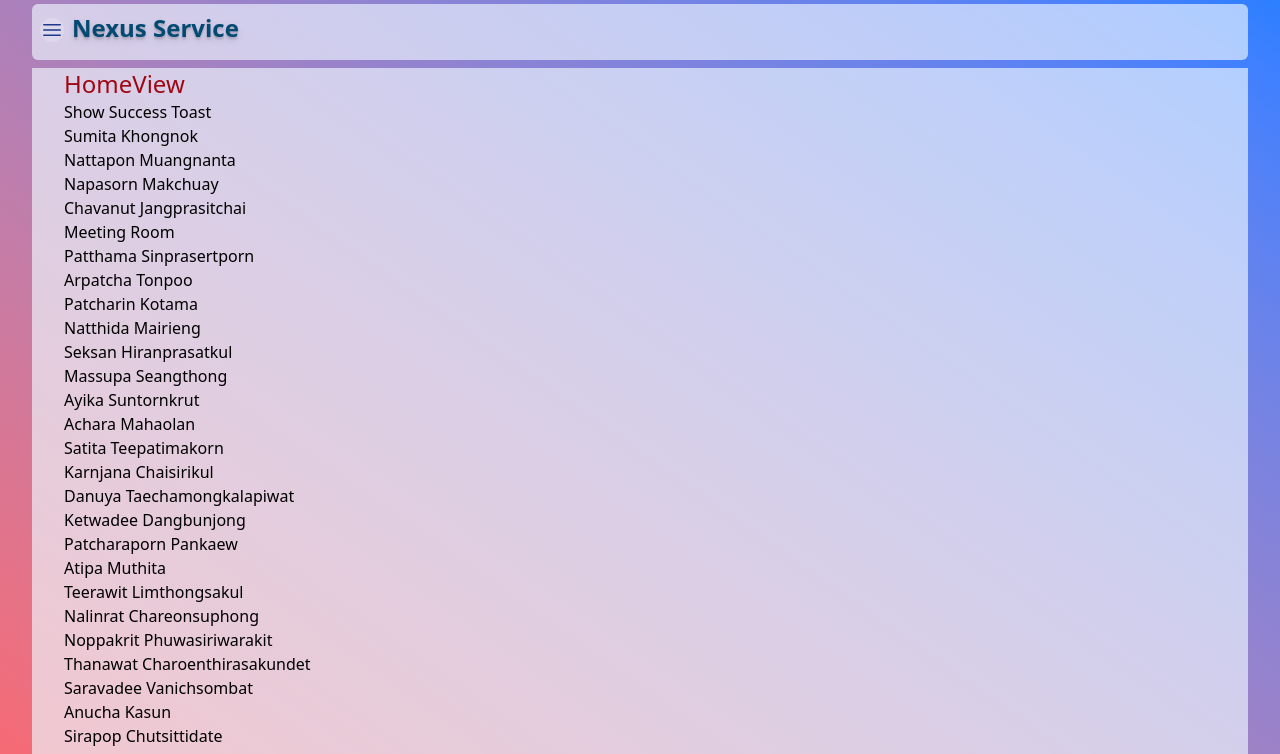
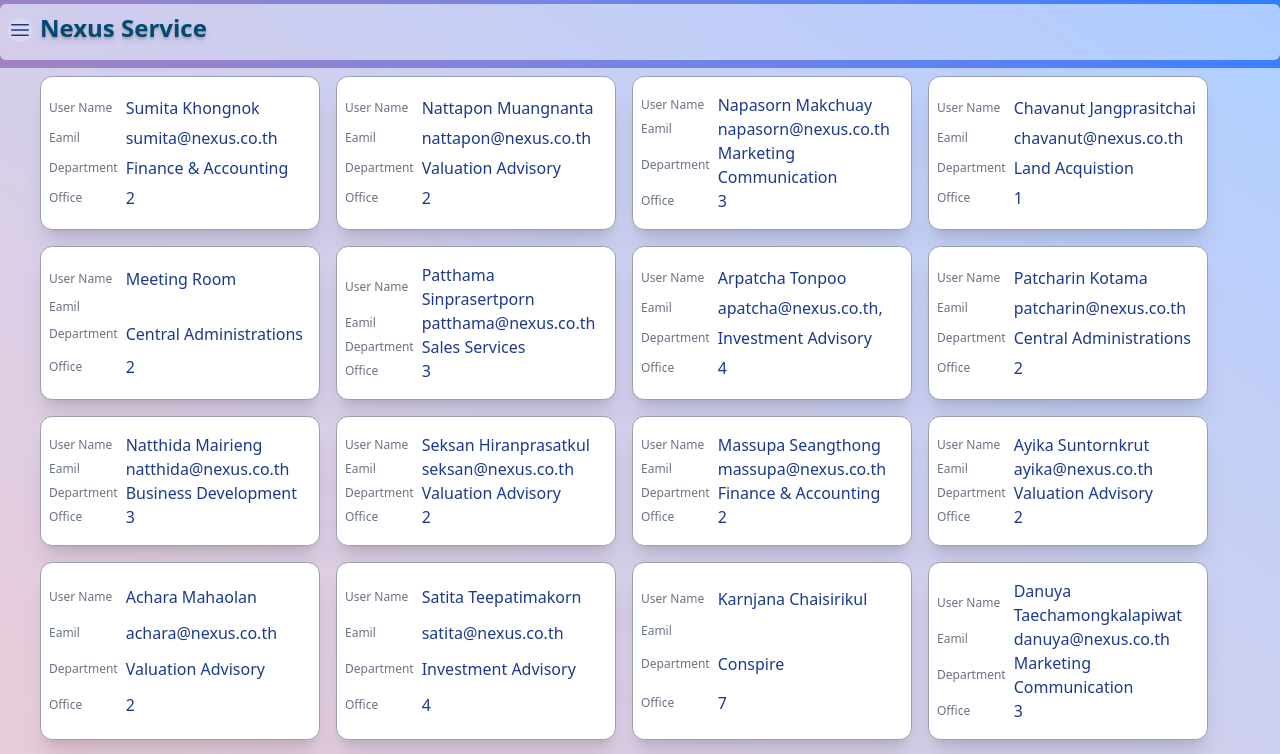
Before and after one commit to deskcodeFun/nexus-app, a Vue app: page / in a window 1280 px wide. Shown: the top 754 px of the page. Built offline with nearby package versions, Linux system fonts and the light colour scheme.

Commit message:
new file:   src/components/users/UserCard.vue   recive props with     defineProps({ staff: Object }) 	modified:   src/views/HomeView.vue   call <UserCard> send props with :staff="staff"

```diff
--- a/src/App.vue
+++ b/src/App.vue
@@ -1,10 +1,10 @@
 <template>
   <div class="bg-linear-35 from-red-400 to-blue-500">
     <!-- <header class="w-auto px-2 py-1 sm:ml-6"> -->
-    <header class="w-auto mx-8 mb-2 pt-1">
+    <header class="w-auto not-visited:mb-2 pt-1">
       <TheTopbar />
     </header>
-    <main class="min-h-screen w-auto px-8 mt-1 mx-8 bg-sky-50/65" id="mainApp">
+    <main class="min-h-screen mt-1 bg-sky-50/65" id="mainApp">
       <RouterView />
     </main>
   </div>
--- /dev/null
+++ b/src/components/users/UserCard.vue
@@ -0,0 +1,33 @@
+<template>
+  <div
+    class="w-[280px] flex flex-wrap bg-white border-1 border-gray-400 rounded-xl shadow-xl px-2 py-4 m-2"
+  >
+    <!-- show data -->
+    <table
+      class="table-auto [&_th]:text-left [&_th]:font-light [&_th]:text-xs [&_th]:text-gray-500 [&_td]:text-blue-900 [&_td]:pl-2"
+    >
+      <tbody>
+        <tr>
+          <th scope="col">User Name</th>
+          <td>{{ staff.fname + ' ' + staff.lname }}</td>
+        </tr>
+        <tr>
+          <th scope="col">Eamil</th>
+          <td>{{ staff.email }}</td>
+        </tr>
+        <tr>
+          <th scope="col">Department</th>
+          <td>{{ staff.department }}</td>
+        </tr>
+        <tr>
+          <th scope="col">Office</th>
+          <td>{{ staff.office_id }}</td>
+        </tr>
+      </tbody>
+    </table>
+  </div>
+</template>
+
+<script setup>
+defineProps({ staff: Object })
+</script>
--- a/src/dataMockup/staff.js
+++ b/src/dataMockup/staff.js
@@ -51,7 +51,8 @@
     id: 7,
     fname: 'Arpatcha',
     lname: 'Tonpoo',
-    email: 'apatcha@nexus.co.th,Investment Advisory',
+    email: 'apatcha@nexus.co.th,',
+    department: 'Investment Advisory',
     office_id: '4',
   },
   {
--- a/src/views/HomeView.vue
+++ b/src/views/HomeView.vue
@@ -1,24 +1,24 @@
 <template>
-  <div><h2 class="text-2xl text-red-800">HomeView</h2></div>
-  <button @click="showSuccess">Show Success Toast</button>
-
-  <div v-for="(person, index) in staff" :key="index">
-    {{ person.fname + ' ' + person.lname }}
+  <!-- <div><h2 class="text-2xl text-blue-900">HomeView</h2></div>
+  <button @click="showSuccess">Show Success Toast</button> -->
+  <div class="flex flex-row flex-wrap justify-center sm:justify-start sm:ml-8">
+    <UserCard v-for="(staff, index) in staffs" :key="index" :staff="staff" />
   </div>
 </template>
 
 <script setup>
 import { reactive } from 'vue'
 import { mockStaff } from '@/dataMockup/staff'
-import { useToast } from 'vue-toastification'
+import UserCard from '@/components/users/UserCard.vue'
+// import { useToast } from 'vue-toastification'
 
-const toast = useToast()
+// const toast = useToast()
 
-const staff = reactive(mockStaff)
-console.log('staff : ', staff)
-const showSuccess = () => {
-  toast.success('Testing success Tostification')
-}
+const staffs = reactive(mockStaff)
+
+// const showSuccess = () => {
+//   toast.success('Testing success Tostification')
+// }
 </script>
 
 <style scoped></style>
```
